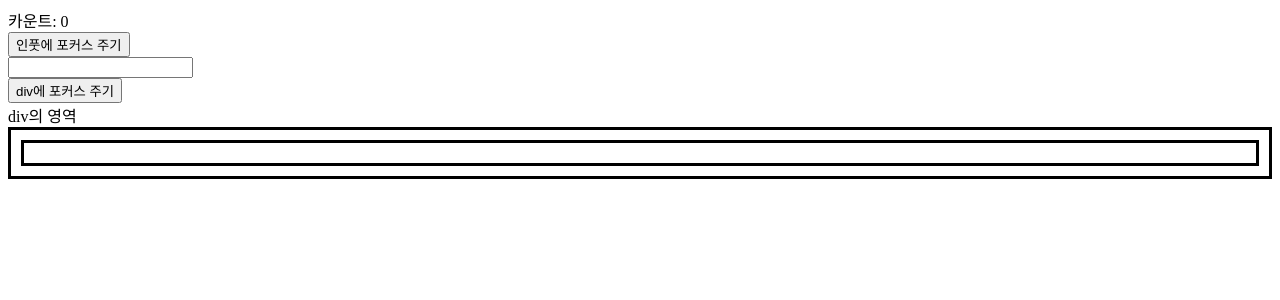
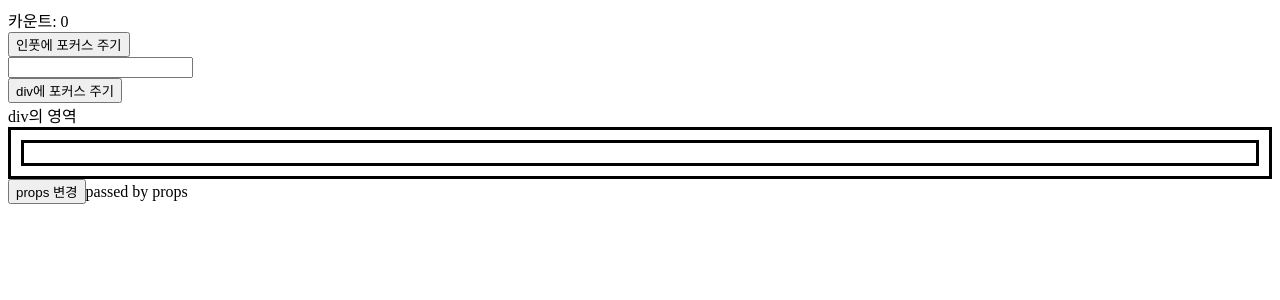
Before and after one commit to skennel2/react-test-code, a React (Create React App) app: page / in a window 1280 px wide. Shown: the top 300 px of the page. Built offline with nearby package versions, Linux system fonts and the light colour scheme.

Commit message:
props의 데이터 변경 문제 안티패턴

```diff
--- a/src/App.js
+++ b/src/App.js
@@ -1,7 +1,8 @@
 import React, { Component } from 'react'
 import NumberPrinter from './RenderProps/NumberPrinterWithPrefix'
 import RefTestComponent from './ref/RefTestComponent'
-import SyntheticEventTestComponent from './SyntheticEvent/SyntheticEventTestComponent'
+import SyntheticEventTestComponent from './Event/SyntheticEventTestComponent'
+import ChangePropsProblem from './etc/ChangePropsProblem'
 
 export default class App extends Component {
   render() {
@@ -16,6 +17,9 @@ export default class App extends Component {
         <div>
           <SyntheticEventTestComponent></SyntheticEventTestComponent>
         </div>
+        <div>
+          <ChangePropsProblem data={{value: 'passed by props'}} />
+        </div>
       </>
     )
   }
--- a/src/SyntheticEvent/SyntheticEventTestComponent.jsx
+++ b/src/Event/SyntheticEventTestComponent.jsx
@@ -7,6 +7,7 @@ const style = {
 
 /**
  * https://ko.reactjs.org/docs/events.html
+ * TODO: 이벤트 캡쳐링, 버블링의 개념
  */
 export default class SyntheticEventTestComponent extends Component {
 
--- /dev/null
+++ b/src/etc/ChangePropsProblem.jsx
@@ -0,0 +1,29 @@
+import React, { Component } from 'react'
+
+export default class ChangePropsProblem extends Component {
+    state = {
+        renderToggler: false
+    }
+
+    handleClick() {
+        // props 오브젝트 내부의 값이 변경되었다.
+        // props의 값이 변경된것은 아니지만 내부의 값이 변경된것이다.
+        // 다시 렌더링 된다면 변경된값이 바인딩 될것이다.
+        Object.assign(this.props.data, {
+            value: 'changed by handler'
+        });
+
+        this.setState({
+            renderToggler: !this.state.renderToggler
+        });
+    }
+
+    render() {
+        return (
+            <div>
+                <button onClick={this.handleClick.bind(this)}>props 변경</button>
+                {this.props.data.value}
+            </div>
+        )
+    }
+}
```
